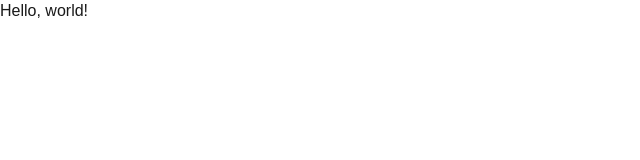
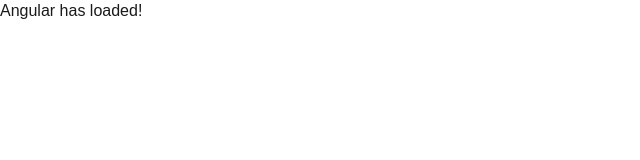
Before and after one commit to scottrippey/ES6-Less-Angular-Grunt-scaffold, a plain HTML site: page index.html in a window 1280 px wide. Shown: the full height of the page, 0-640 px from the left. Drawn offline with Linux system fonts and the light colour scheme.

Commit message:
Removed commented code

```diff
--- a/index.html
+++ b/index.html
@@ -7,14 +7,12 @@
 
         <title> TODO: TITLE </title>
         <meta name="description" content="TODO: DESCRIPTION">
-        <!--<title> Simply Social - Welcome! </title>-->
-        <!--<meta name="description" content="Mock-up of the fictional Simply Social website">-->
 
         <link rel="stylesheet" href="dist/css/master.combined.css">
     </head>
     <body>
 
-        <div ng-bind="'Hello, world!'"> Angular is loading. </div>
+        <div ng-bind="'Angular has loaded!'"> Angular is loading... </div>
 
         <script src="dist/vendor/angular-1.3.15/angular.js"></script>
         <script src="dist/vendor/angular-1.3.15/angular-animate.js"></script>
```
